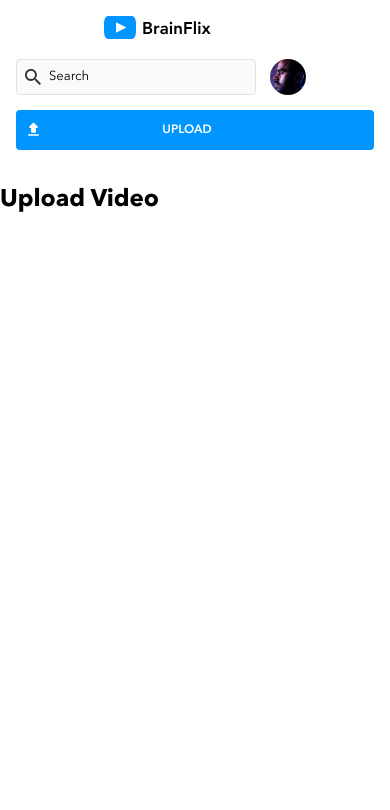
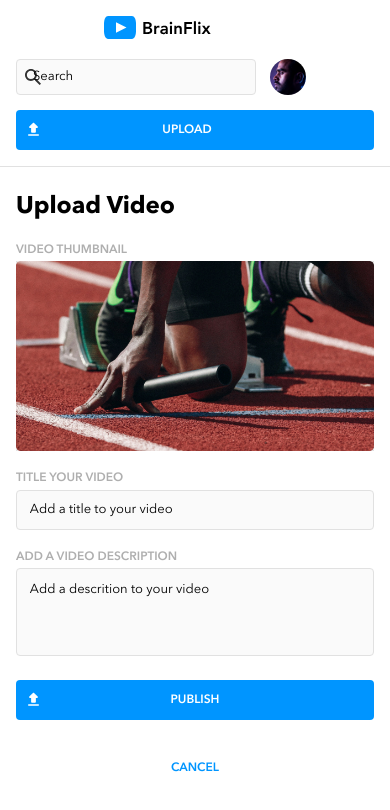
Before and after one commit to trupti-patil23/git-brainFlix, a React (Create React App) app: page /upload in a window 390 px wide. Shown: the top 810 px of the page. Built offline with nearby package versions, Linux system fonts and the light colour scheme.

Commit message:
Completed Upload functionality for mobile breakpoint(323px)

```diff
--- a/src/components/Comments/Comments.scss
+++ b/src/components/Comments/Comments.scss
@@ -66,6 +66,7 @@
     &__textarea {
         height: 6rem;
         width: 100%;
+        padding:0.8rem;
         resize: none;
         @include set-form-inputfeild-style;
 
--- a/src/pages/UploadVideoPage/UploadVideoPage.jsx
+++ b/src/pages/UploadVideoPage/UploadVideoPage.jsx
@@ -1,10 +1,33 @@
 import "./UploadVideoPage.scss";
+import { Link } from "react-router-dom";
+import UploadHeroImage from "./../../assets/images/Upload-video-preview.jpg";
+
+/**
+ * Added UploadVideoPage component to upload videos, It has below form feilds :
+ * Video Textbox,Video Description textarea,Publish button,Cancel link
+ * @returns
+ */
 const UploadVideoPage = () => {
-    return(
-    <section>
-        <h2>Upload Video</h2>
+    return (
+        <section className="upload">
+            <h2 className="upload__title">Upload Video</h2>
+            <div className="upload__hero-container">
+                <div className="upload__label">VIDEO THUMBNAIL</div>
+                <div className="upload__image-container">
+                    <img className="upload__image"
+                        src={UploadHeroImage} alt="UploadVideoPreview" />
+                </div>
+                <form className="upload__form-container" id="upload-form">
+                    <label className="upload__label">TITLE YOUR VIDEO</label>
+                    <input className="upload__video-name" type="text" placeholder="Add a title to your video" />
+                    <label className="upload__label">ADD A VIDEO DESCRIPTION</label>
+                    <textarea className="upload__video-description" placeholder="Add a descrition to your video"></textarea>
+                    <button className="upload__publish-button">PUBLISH</button>
+                    <Link className="upload__cancel-link">CANCEL</Link>
+                </form>
+            </div>
 
-    </section>
+        </section>
     );
 }
 
--- a/src/pages/UploadVideoPage/UploadVideoPage.scss
+++ b/src/pages/UploadVideoPage/UploadVideoPage.scss
@@ -0,0 +1,68 @@
+@use "./../../styles/partials/variables" as *;
+@use "./../../styles/partials/mixin" as *;
+@use "./../../styles/partials/mixin-mobile" as *;
+
+.upload {
+    border-top: 1px solid $secondary-mercury;
+
+    &__hero-container {
+        margin-left: $m-margin;
+        margin-right: $m-margin;
+    }
+
+    &__title {
+        margin: $m-spacing-between-components 0 $m-margin $m-margin;
+        @include set-mobile-font("PageHeader");
+    }
+
+    &__label {
+        @include set-mobile-font("LabelFont");
+        margin-top: $m-margin;
+        color: $primary-silver;
+    }
+
+    &__image-container {
+        background-color: $secondary-mercury;
+        width: 100%;
+    }
+
+    &__image {
+        width: 100%;
+        background-position: center;
+        border-radius: $border-radius;
+        display: block;
+    }
+
+    &__form-container {
+        width: 100%;
+        display: flex;
+        flex-direction: column;
+    }
+
+    &__video-name {
+        height: 2.5rem;
+        padding: 0.8rem;
+        @include set-form-inputfeild-style;
+    }
+
+    &__video-description {
+        height: 5.5rem;
+        padding: 0.8rem;
+        resize: none;
+        @include set-form-inputfeild-style;
+    }
+
+    &__publish-button {
+        margin-top: $m-spacing-between-components;
+        @include set-icon-style($upload-icon-url);
+        @include set-button-style("Mobile");
+    }
+
+    &__cancel-link {
+        @include set-font(0.75rem, 1rem, 600);
+        margin: 2.5rem 0;
+        color: $primary-blue;
+        text-decoration: none;
+        align-self: center;
+    }
+}
--- a/src/styles/partials/_mixin-mobile.scss
+++ b/src/styles/partials/_mixin-mobile.scss
@@ -22,6 +22,6 @@
     }
 
     @if($type =="LabelFont") {
-        @include set-font(0.75rem, 1.3rem, 600);
+        @include set-font(0.75rem, 1.4rem, 600);
     }
 }
--- a/src/styles/partials/_mixin.scss
+++ b/src/styles/partials/_mixin.scss
@@ -89,8 +89,6 @@
 
     &::placeholder {
         color: $secondary-darkBlack;
-        padding-left: $m-padding;
-        padding-top:0.5rem;
         font-size: small;
     }
 }
```
Also changed, not shown: src/App.scss (line endings or trailing spaces).
